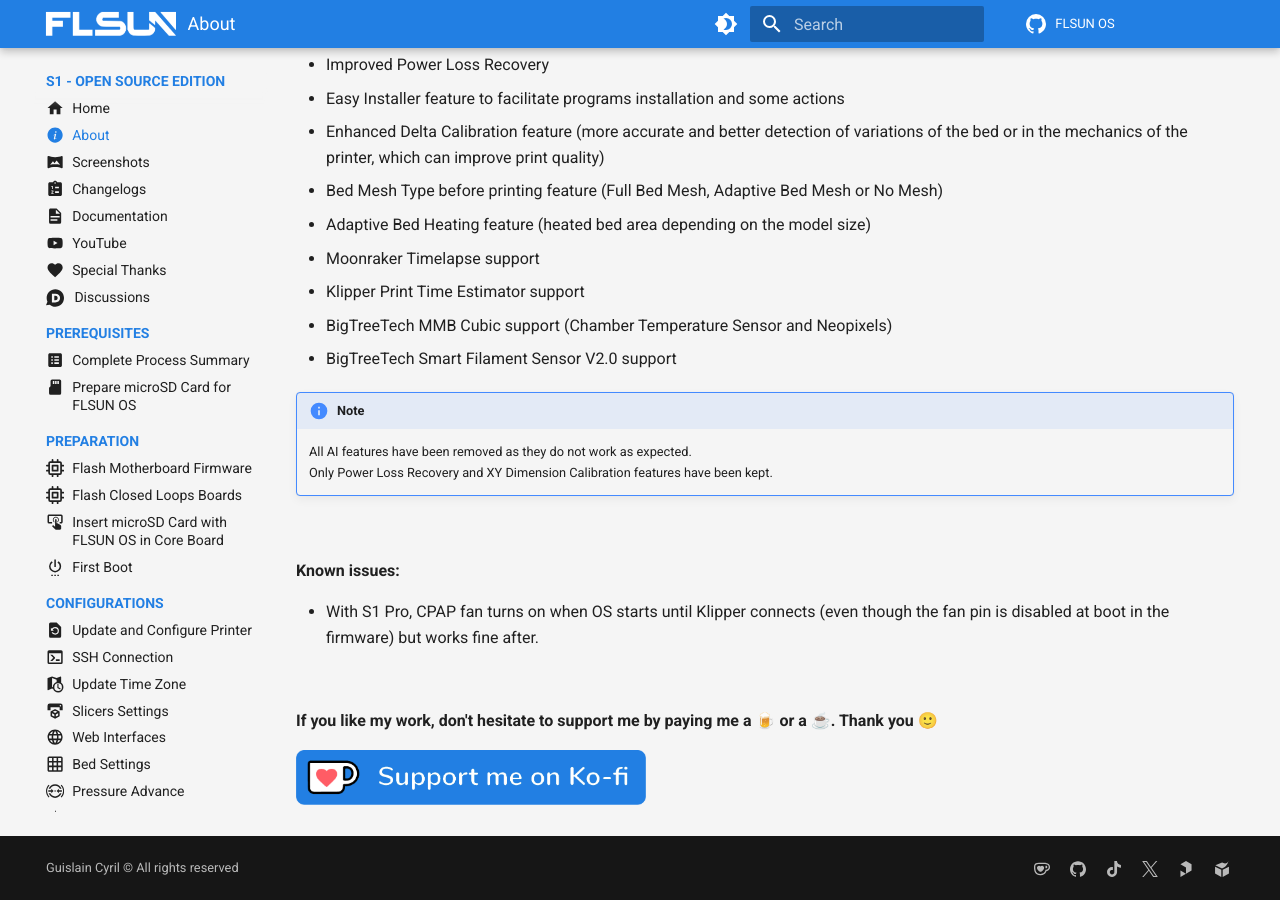
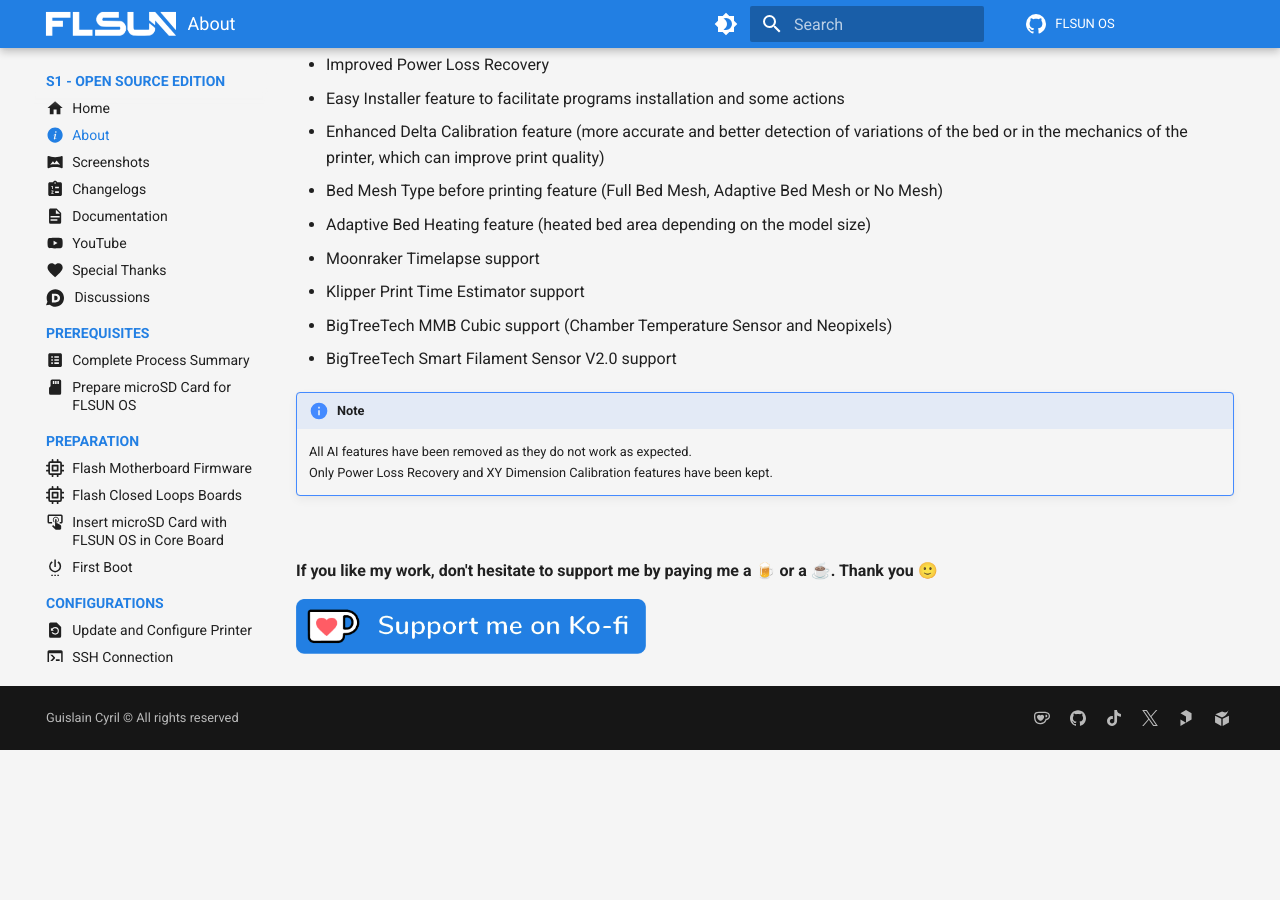
Before and after one commit to Guilouz/FLSUN-S1-Open-Source-Edition, an MkDocs documentation site: the page built from docs/about.md, in a window 1280 px wide and 900 px high, scrolled down 1075 px. Built offline with MkDocs 1.6.1 and Material for MkDocs 9.7.7, drawn with Linux system fonts in a browser that asks for light colours; comment, search, counter and statistics services are not loaded; after the commit the page ends 1825 px from its top, so only the background shows below that.

Commit message:
Update about.md

```diff
--- a/docs/about.md
+++ b/docs/about.md
@@ -43,12 +43,6 @@ Benchmark comparison between **STOCK OS** (Board flsun) and **Open Source Editio
 
 <br />
 
-**Known issues:**
-
-- With S1 Pro, CPAP fan turns on when OS starts until Klipper connects (even though the fan pin is disabled at boot in the firmware) but works fine after.
-
-<br />
-
 **If you like my work, don't hesitate to support me by paying me a 🍺 or a ☕. Thank you 🙂**
 
 <a href="https://ko-fi.com/guilouz" target="_blank"><img width="350" src="../assets/images/ko-fi.png"></a>
```
